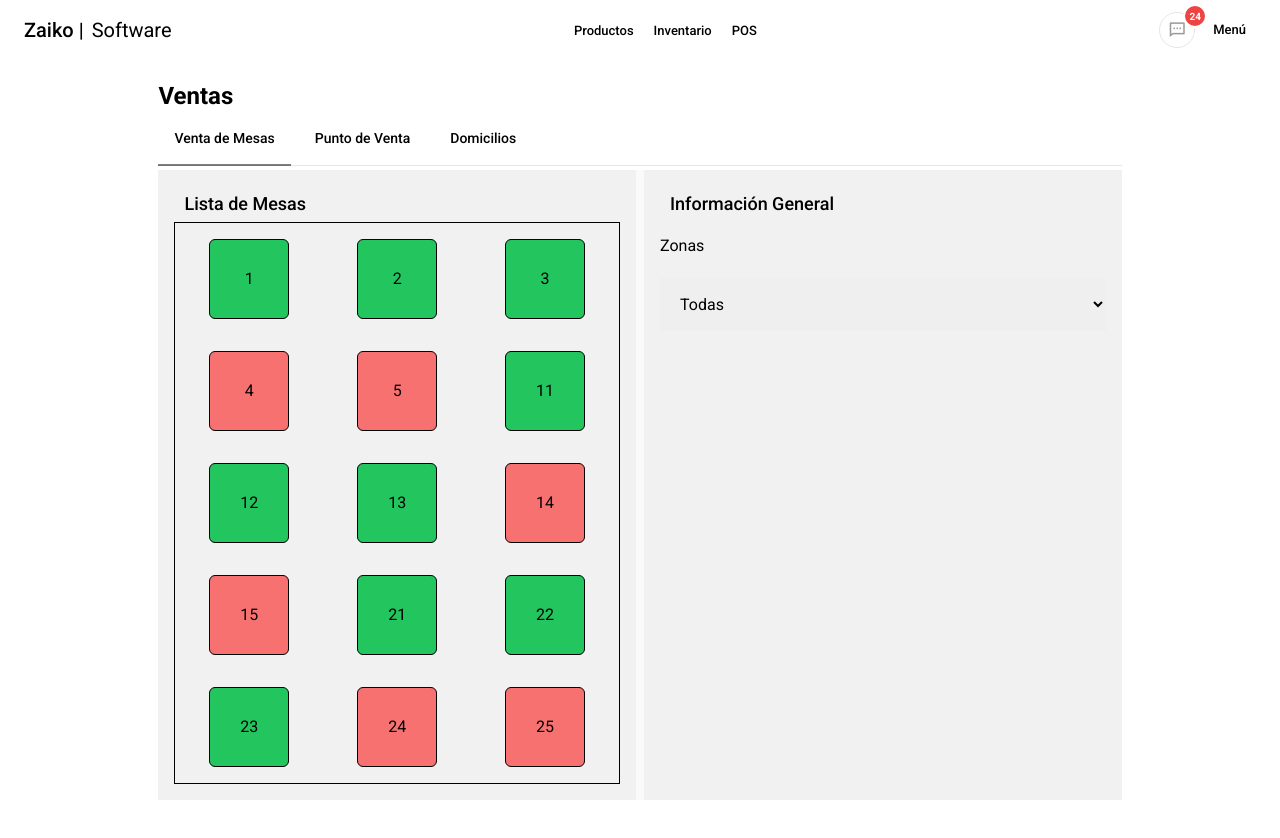
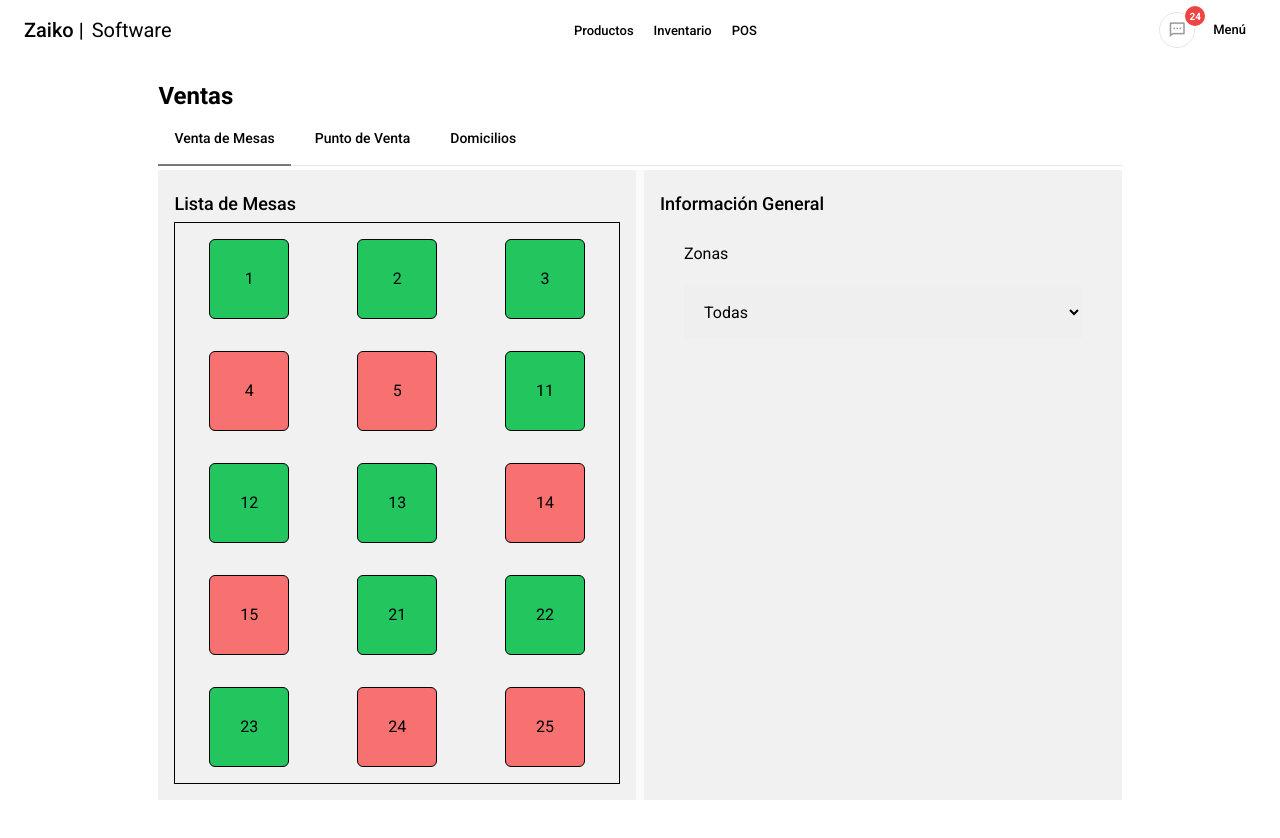
Before and after one commit to dejeloper/zaiko-app, a Next.js app: page /sales in a window 1280 px wide. Shown: the top 838 px of the page. Built offline with nearby package versions, Linux system fonts and the light colour scheme.

Commit message:
Update globals styles

```diff
--- a/src/styles/globals.css
+++ b/src/styles/globals.css
@@ -41,12 +41,12 @@
     @apply rounded-lg bg-gray-50;
   }
   .tab-content-title {
-    @apply px-2.5 py-1 text-lg font-medium;
+    @apply py-1 text-lg font-medium;
   }
   .tab-content-subtitle {
     @apply py-1 text-base font-normal;
   }
   .tab-content-body {
-    @apply py-2 text-sm font-normal flex flex-col;
+    @apply p-4 px-6 text-sm font-normal flex flex-col;
   }
 }
```
